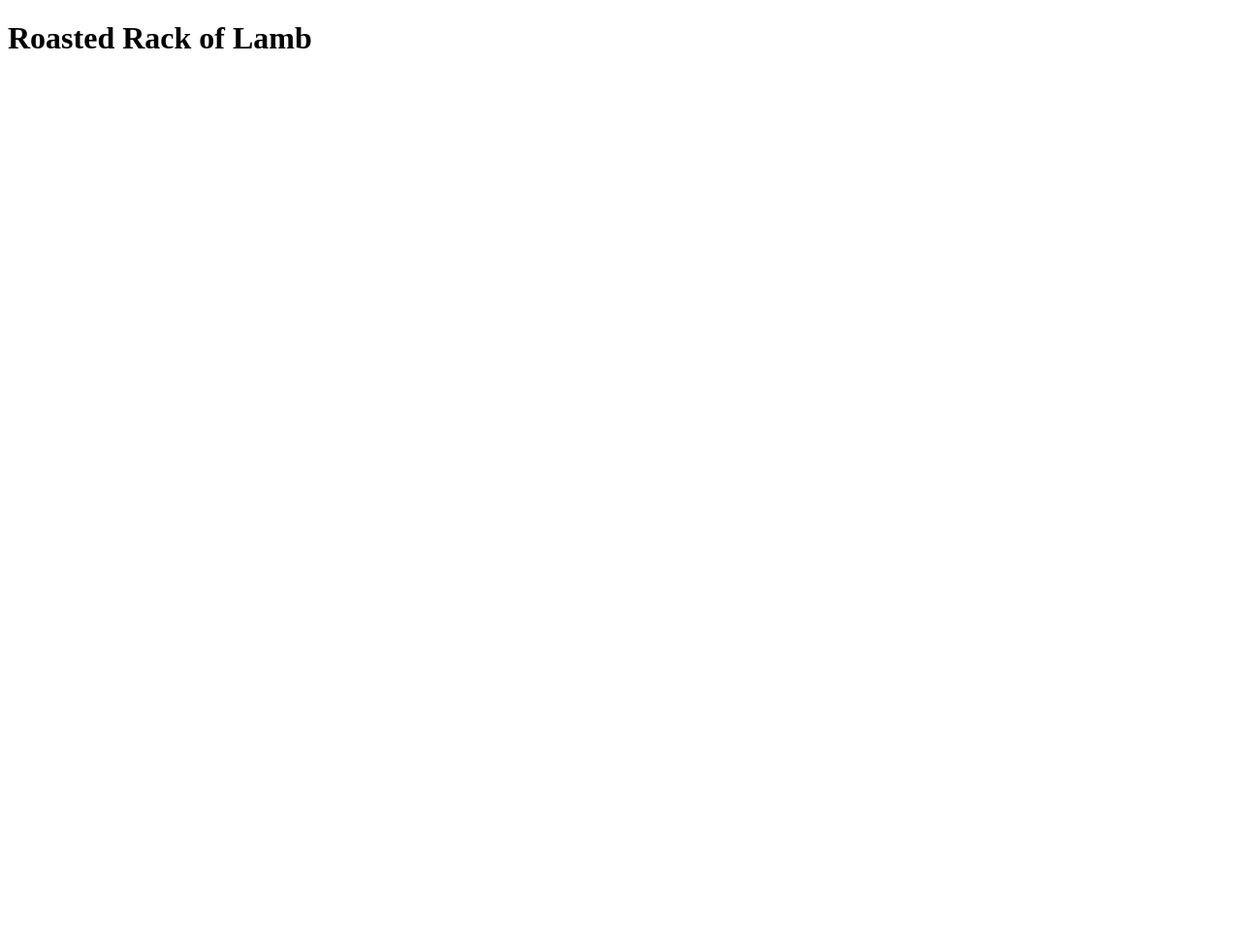
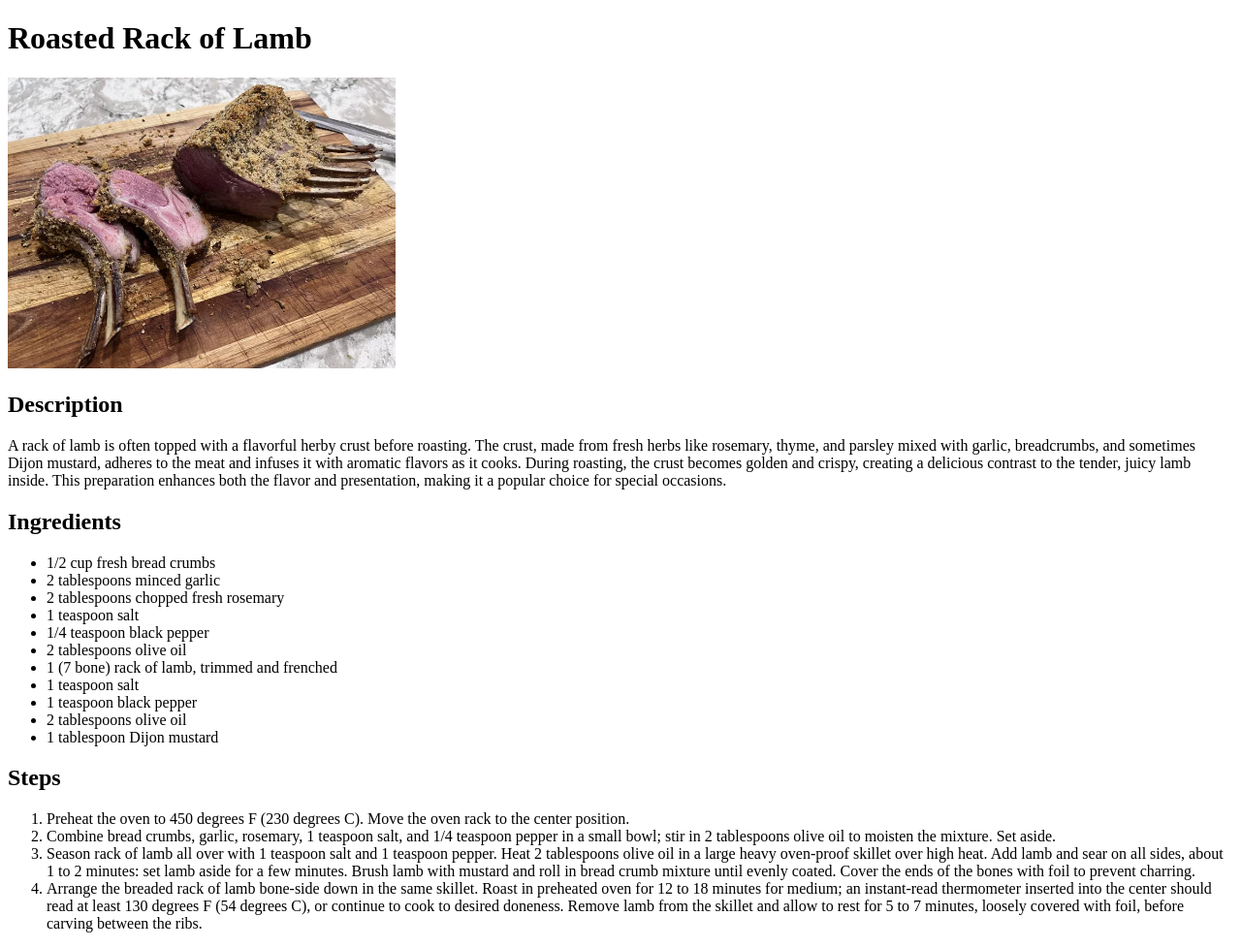
Before and after one commit to jamesaurus/odin-recipes, a plain HTML site: page recipes/roasted-rack-of-lamb.html in a window 1280 px wide. Shown: the whole page at 97% size. Before the commit the page ends 800 px from the top, so only its background shows below. Drawn offline with Linux system fonts and the light colour scheme.

Commit message:
Add content to roasted-rack-of-lamb.html

```diff
--- a/recipes/roasted-rack-of-lamb.html
+++ b/recipes/roasted-rack-of-lamb.html
@@ -7,5 +7,32 @@
 
     <body>
         <h1>Roasted Rack of Lamb</h1>
+        <img src="../images/roasted-rack-of-lamb.jpg" alt="Picture of Roasted Rack of Lamb" height=300 width="400">
+
+        <h2>Description</h2>
+        <p>A rack of lamb is often topped with a flavorful herby crust before roasting. The crust, made from fresh herbs like rosemary, thyme, and parsley mixed with garlic, breadcrumbs, and sometimes Dijon mustard, adheres to the meat and infuses it with aromatic flavors as it cooks. During roasting, the crust becomes golden and crispy, creating a delicious contrast to the tender, juicy lamb inside. This preparation enhances both the flavor and presentation, making it a popular choice for special occasions.</p>
+
+        <h2>Ingredients</h2>
+        <ul>
+            <li>1/2 cup fresh bread crumbs</li>
+            <li>2 tablespoons minced garlic</li>
+            <li>2 tablespoons chopped fresh rosemary</li>
+            <li>1 teaspoon salt</li>
+            <li>1/4 teaspoon black pepper</li>
+            <li>2 tablespoons olive oil</li>
+            <li>1 (7 bone) rack of lamb, trimmed and frenched</li>
+            <li>1 teaspoon salt</li>
+            <li>1 teaspoon black pepper</li>
+            <li>2 tablespoons olive oil</li>
+            <li>1 tablespoon Dijon mustard</li>
+        </ul>
+
+        <h2>Steps</h2>
+        <ol>
+            <li>Preheat the oven to 450 degrees F (230 degrees C). Move the oven rack to the center position.</li>
+            <li>Combine bread crumbs, garlic, rosemary, 1 teaspoon salt, and 1/4 teaspoon pepper in a small bowl; stir in 2 tablespoons olive oil to moisten the mixture. Set aside.</li>
+            <li>Season rack of lamb all over with 1 teaspoon salt and 1 teaspoon pepper. Heat 2 tablespoons olive oil in a large heavy oven-proof skillet over high heat. Add lamb and sear on all sides, about 1 to 2 minutes: set lamb aside for a few minutes. Brush lamb with mustard and roll in bread crumb mixture until evenly coated. Cover the ends of the bones with foil to prevent charring.</li>
+            <li>Arrange the breaded rack of lamb bone-side down in the same skillet. Roast in preheated oven for 12 to 18 minutes for medium; an instant-read thermometer inserted into the center should read at least 130 degrees F (54 degrees C), or continue to cook to desired doneness. Remove lamb from the skillet and allow to rest for 5 to 7 minutes, loosely covered with foil, before carving between the ribs.</li>
+        </ol>
     </body>
 </html>
```
Also changed, not shown: images/roasted-rack-of-lamb.jpg (added).
